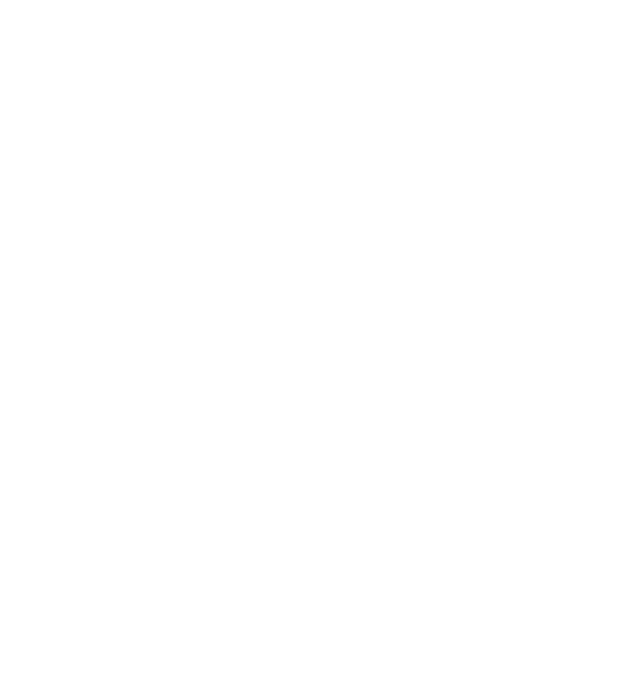
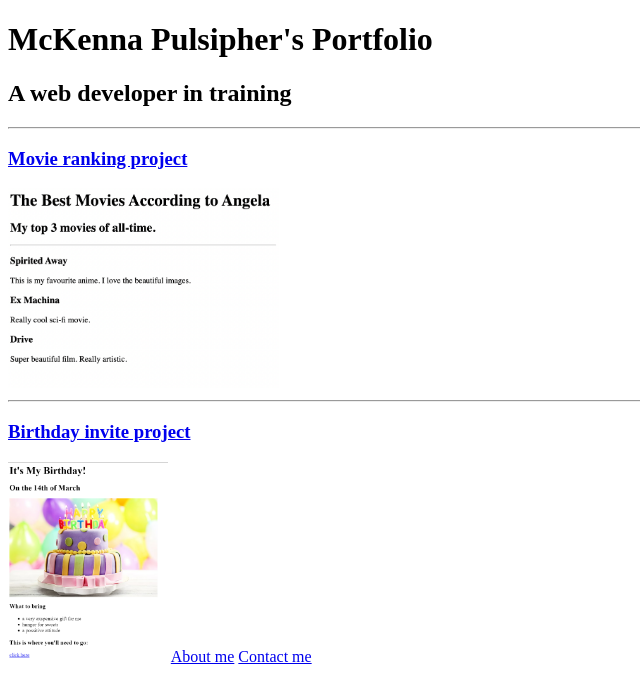
Before and after one commit to OddPulsipher/HTML-Portfolio, a plain HTML site: page index.html in a window 1280 px wide. Shown: the whole page, without its empty margins (0-640 px from the left). Drawn offline with Linux system fonts and the light colour scheme.

Commit message:
Add files via upload

```diff
--- a/index.html
+++ b/index.html
@@ -1,4 +1,31 @@
 <!-- TODO 1: Create the HTML Boilerplate -->
+<!DOCTYPE html>
+<html eng>
+    <head>
+        <meta charset="UTF-8"/>
+        <meta name="viewport" content="IE=edge"/>
+        <meta name="viewport" content="width=device-width, initial-scale=1.0"/>
+        <title>McKenna Pulsipher Portfolio</title>
+    </head>
+
+    <body>
+        <h1>McKenna Pulsipher's Portfolio</h1>
+        <h2>A web developer in training</h2>
+        <hr/>
+        <a href="./public/movie-ranking.html">
+            <h3>Movie ranking project</h3>
+        </a>
+        <img src="./assets/images/movie-ranking.png" alt="image of movie-ranking" height="200"/>
+        <hr/>
+        <a href="./public/BirthdayInvite.html">
+            <h3>Birthday invite project</h3>
+        </a>
+        <img src="./assets/images/BirthdayInvite.png " alt="image of birthday invite website" height="200"/>
+        <a href="./public/about.html">About me</a>
+        <a href="./public/contact.html"> Contact me</a>
+    </body>
+
+</html>
 
 <!-- TODO 2: Add Your previous projects' HTML into the public folder -->
 
```
